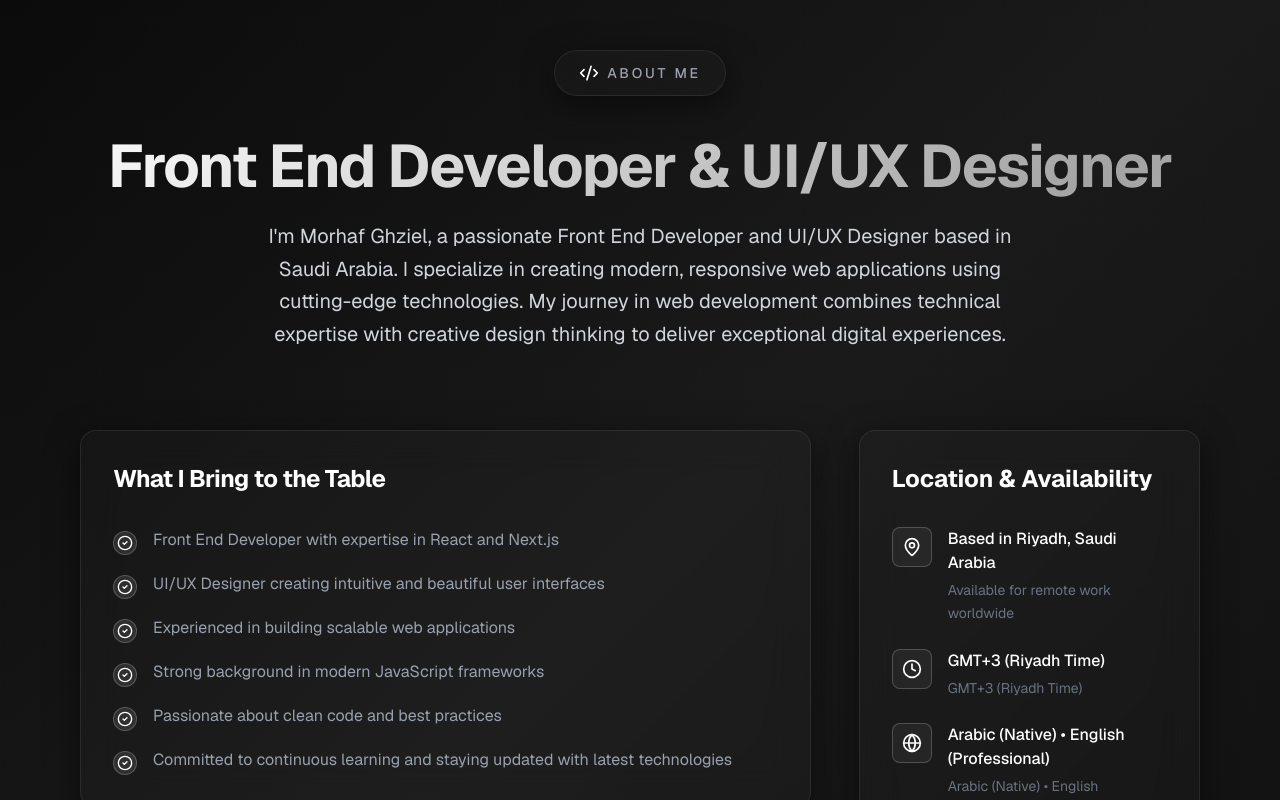
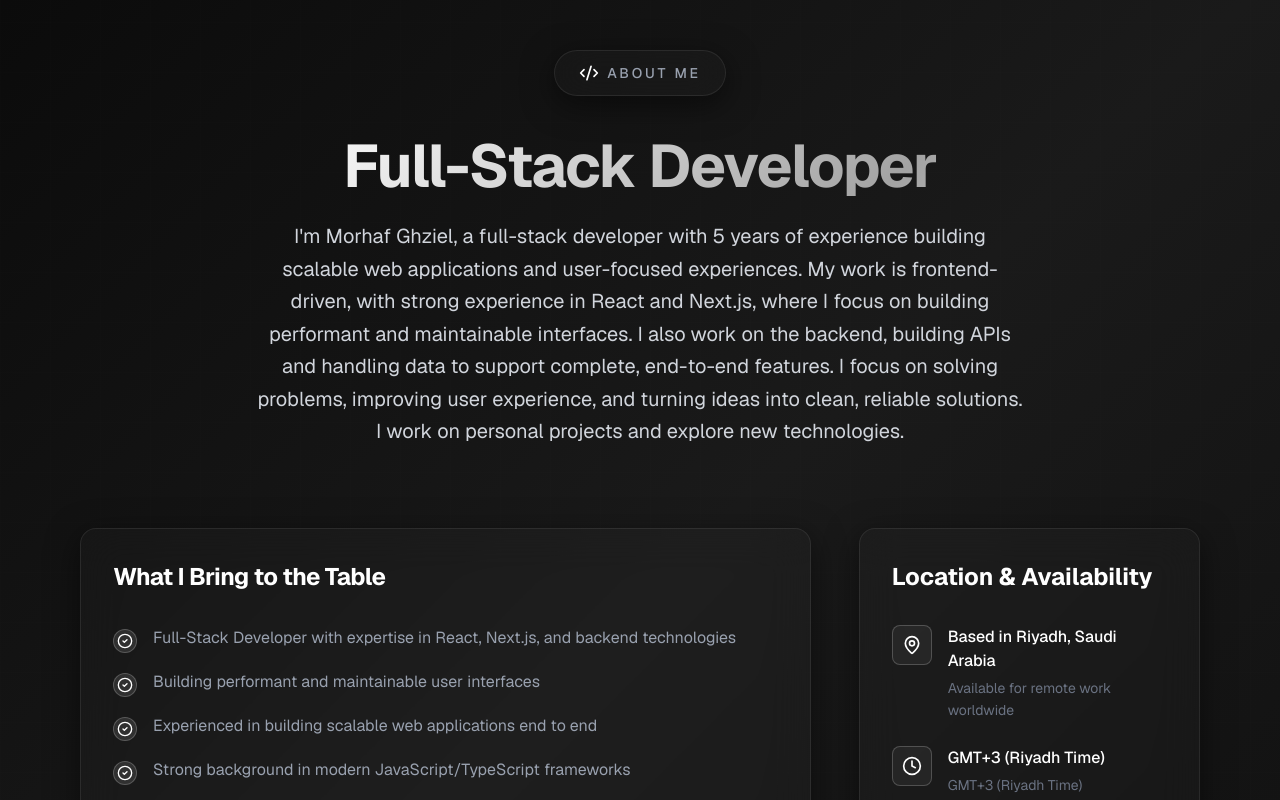
Before and after one commit to MorhafGhziel/Portfolio, a Next.js app: page / in a window 1280 px wide. Shown: the part 940-1740 px from the top of the page. Built offline with nearby package versions, Linux system fonts and the light colour scheme; no server answers.

Commit message:
Update about section and role from frontend to full-stack developer

```diff
--- a/app/layout.tsx
+++ b/app/layout.tsx
@@ -37,14 +37,14 @@ export const metadata: Metadata = {
   metadataBase: new URL(baseUrl),
   title: "Morhaf Ghziel",
   description:
-    "Front-End Developer specializing in React, Next.js, and modern web technologies.",
+    "Full-Stack Developer specializing in React, Next.js, and modern web technologies.",
   icons: {
     icon: "./favicon.ico",
   },
   openGraph: {
     title: "Morhaf Ghziel",
     description:
-      "Front-End Developer specializing in React, Next.js, and modern web technologies.",
+      "Full-Stack Developer specializing in React, Next.js, and modern web technologies.",
     images: [
       {
         url: `${baseUrl}/opengraph-image.png?v=2`,
@@ -58,7 +58,7 @@ export const metadata: Metadata = {
     card: "summary_large_image",
     title: "Morhaf Ghziel",
     description:
-      "Front-End Developer specializing in React, Next.js, and modern web technologies.",
+      "Full-Stack Developer specializing in React, Next.js, and modern web technologies.",
     images: [`${baseUrl}/opengraph-image.png?v=2`],
   },
 };
--- a/constants/index.ts
+++ b/constants/index.ts
@@ -12,11 +12,11 @@ export const SKILLS = [
 ] as const;
 
 export const EXPERTISE_POINTS = [
-  "Front End Developer with expertise in React and Next.js.",
-  "UI/UX Designer creating intuitive and beautiful user interfaces",
-  "Experienced in building scalable web applications",
-  "Strong background in modern JavaScript frameworks",
-  "Passionate about clean code and best practices",
+  "Full-Stack Developer with expertise in React, Next.js, and backend technologies.",
+  "Building performant and maintainable user interfaces",
+  "Experienced in building scalable web applications end to end",
+  "Strong background in modern JavaScript/TypeScript frameworks",
+  "Backend experience with APIs, databases, and server-side logic",
   "Committed to continuous learning and staying updated with latest technologies",
 ] as const;
 
--- a/constants/languages.ts
+++ b/constants/languages.ts
@@ -22,7 +22,7 @@ export const languages = {
         name: "Morhaf",
         description:
           "I create exceptional digital experiences by combining clean code with thoughtful design. Specialized in React, Next.js, and modern web technologies.",
-        frontEndDev: "Front-End Developer",
+        frontEndDev: "Full-Stack Developer",
         uiuxEngineer: "UI/UX Engineer",
         stats: {
           years: "Years Exp",
@@ -37,9 +37,9 @@ export const languages = {
         title: "About Me",
         subtitle:
           "Get to know more about my journey, experience, and what drives me as a developer",
-        role: "Front End Developer & UI/UX Designer",
+        role: "Full-Stack Developer",
         description:
-          "I'm Morhaf Ghziel, a passionate Front End Developer and UI/UX Designer based in Saudi Arabia. I specialize in creating modern, responsive web applications using cutting-edge technologies. My journey in web development combines technical expertise with creative design thinking to deliver exceptional digital experiences.",
+          "I'm Morhaf Ghziel, a full-stack developer with 5 years of experience building scalable web applications and user-focused experiences.\n\nMy work is frontend-driven, with strong experience in React and Next.js, where I focus on building performant and maintainable interfaces. I also work on the backend, building APIs and handling data to support complete, end-to-end features.\n\nI focus on solving problems, improving user experience, and turning ideas into clean, reliable solutions. I work on personal projects and explore new technologies.",
         location: {
           title: "Location & Availability",
           based: "Based in Riyadh, Saudi Arabia",
@@ -51,11 +51,11 @@ export const languages = {
         expertise: {
           title: "What I Bring to the Table",
           items: [
-            "Front End Developer with expertise in React and Next.js",
-            "UI/UX Designer creating intuitive and beautiful user interfaces",
-            "Experienced in building scalable web applications",
-            "Strong background in modern JavaScript frameworks",
-            "Passionate about clean code and best practices",
+            "Full-Stack Developer with expertise in React, Next.js, and backend technologies",
+            "Building performant and maintainable user interfaces",
+            "Experienced in building scalable web applications end to end",
+            "Strong background in modern JavaScript/TypeScript frameworks",
+            "Backend experience with APIs, databases, and server-side logic",
             "Committed to continuous learning and staying updated with latest technologies",
           ],
         },
@@ -137,7 +137,7 @@ export const languages = {
         name: "مرهف",
         description:
           "أقوم بإنشاء تجارب رقمية استثنائية من خلال الجمع بين الكود النظيف والتصميم المدروس. متخصص في React و Next.js وتقنيات الويب الحديثة.",
-        frontEndDev: "مطور واجهات أمامية",
+        frontEndDev: "مطور ويب متكامل",
         uiuxEngineer: "مهندس واجهات المستخدم",
         stats: {
           years: "سنوات خبرة",
@@ -151,9 +151,9 @@ export const languages = {
       about: {
         title: "نبذة عني",
         subtitle: "تعرف أكثر على مسيرتي وخبراتي وما يدفعني كمطور",
-        role: "مطور واجهات أمامية ومصمم تجربة المستخدم",
+        role: "مطور ويب متكامل",
         description:
-          "أنا مرهف غزيل، مطور واجهات أمامية ومصمم تجربة مستخدم متحمس مقيم في المملكة العربية السعودية. أتخصص في إنشاء تطبيقات ويب حديثة ومتجاوبة باستخدام أحدث التقنيات. تجمع رحلتي في تطوير الويب بين الخبرة التقنية والتفكير الإبداعي في التصميم لتقديم تجارب رقمية استثنائية.",
+          "أنا مرهف غزيل، مطور ويب متكامل بخبرة 5 سنوات في بناء تطبيقات ويب قابلة للتوسع وتجارب تركز على المستخدم.\n\nعملي يرتكز على الواجهات الأمامية، مع خبرة قوية في React و Next.js، حيث أركز على بناء واجهات عالية الأداء وسهلة الصيانة. كما أعمل على الواجهة الخلفية، أبني واجهات برمجية وأتعامل مع البيانات لدعم ميزات متكاملة من البداية للنهاية.\n\nأركز على حل المشكلات وتحسين تجربة المستخدم وتحويل الأفكار إلى حلول نظيفة وموثوقة. أعمل على مشاريع شخصية وأستكشف تقنيات جديدة.",
         location: {
           title: "الموقع والتوفر",
           based: "مقيم في الرياض، المملكة العربية السعودية",
@@ -165,11 +165,11 @@ export const languages = {
         expertise: {
           title: "ما أقدمه",
           items: [
-            "مطور واجهات أمامية متخصص في React و Next.js",
-            "مصمم واجهات مستخدم يبتكر واجهات بديهية وجميلة",
-            "خبرة في بناء تطبيقات ويب قابلة للتطوير",
-            "خلفية قوية في أطر عمل JavaScript الحديثة",
-            "شغوف بالكود النظيف وأفضل الممارسات",
+            "مطور ويب متكامل متخصص في React و Next.js وتقنيات الواجهة الخلفية",
+            "بناء واجهات مستخدم عالية الأداء وسهلة الصيانة",
+            "خبرة في بناء تطبيقات ويب قابلة للتوسع من البداية للنهاية",
+            "خلفية قوية في أطر عمل JavaScript/TypeScript الحديثة",
+            "خبرة في الواجهة الخلفية مع واجهات برمجية وقواعد بيانات ومنطق الخادم",
             "ملتزم بالتعلم المستمر ومواكبة أحدث التقنيات",
           ],
         },
```
